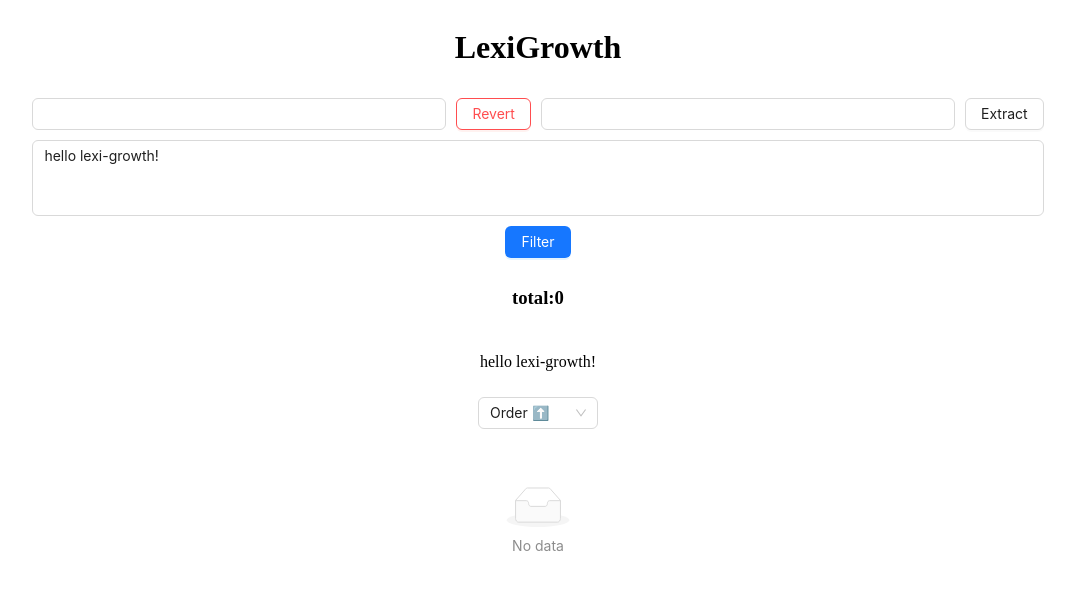
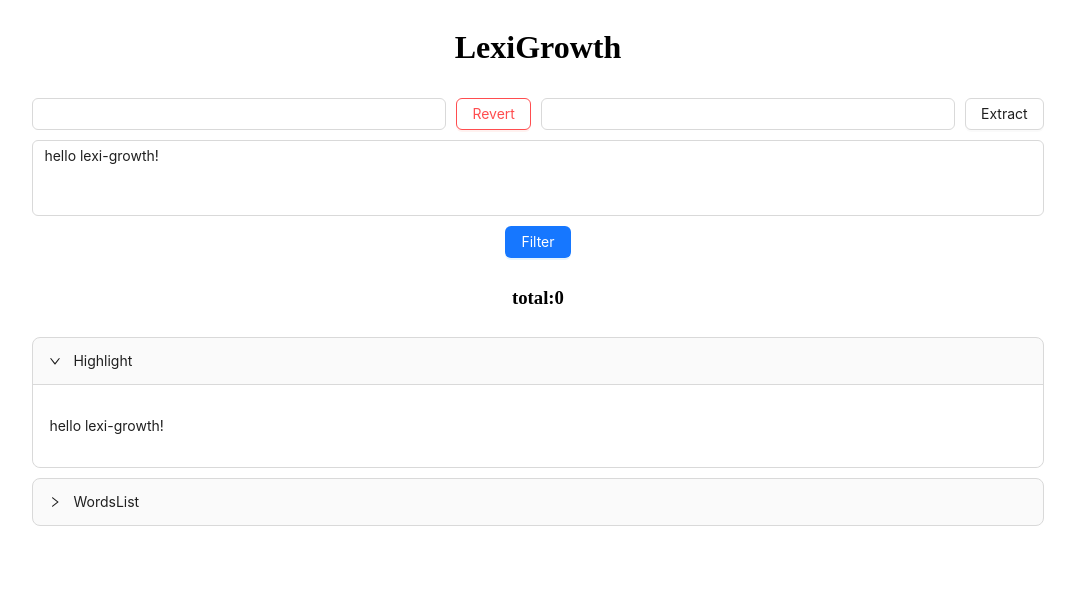
Before and after one commit to isixline/lexi-growth, a React (Create React App) app in the folder lexi-front/: page / in a window 1280 px wide. Shown: the top 590 px of the page, without its empty margins (102-1177 px from the left). Built offline with nearby package versions, Linux system fonts and the light colour scheme.

Commit message:
feat: add Collapse for show words

```diff
--- a/lexi-front/src/pages/WordsList.css
+++ b/lexi-front/src/pages/WordsList.css
@@ -1,5 +1,13 @@
 .words-list-container {
-    width: 80%;
+    width: 100%;
+    display: flex;
+    flex-direction: column;
+    justify-content: center;
+    align-items: center;
+}
+
+.words-list-container .words-list-area {
+    width: 100%;
     display: flex;
     flex-direction: column;
     justify-content: center;
--- a/lexi-front/src/pages/WordsList.js
+++ b/lexi-front/src/pages/WordsList.js
@@ -10,7 +10,7 @@ const WordsList = ({ words }) => {
     useEffect(() => {
         const indexedWords = words.map((word, index) => {
             return { ...word, index };
-          });
+        });
         sortWords(indexedWords, sortType);
         setShowedWords(indexedWords);
     }, [words, sortType]);
@@ -71,15 +71,16 @@ const WordsList = ({ words }) => {
     return (
         <div className='words-list-container'>
             <Select
+                className='sort-select'
                 value={sortType}
                 onChange={handleSortChange}
-                style={{ width: 120 }}
             >
-                 <Select.Option value="order">Order ⬆️</Select.Option>
+                <Select.Option value="order">Order ⬆️</Select.Option>
                 <Select.Option value="count">Count ⬇️</Select.Option>
             </Select>
 
             <List
+                className='words-list-area'
                 itemLayout="horizontal"
                 dataSource={showedWords}
                 renderItem={renderItem}
--- a/lexi-front/src/pages/Workbench.js
+++ b/lexi-front/src/pages/Workbench.js
@@ -1,6 +1,6 @@
 import React, { useState } from 'react';
 import './Workbench.css';
-import { Input, Button } from 'antd';
+import { Input, Button, Collapse } from 'antd';
 import lexiServerApi from '../services/lexiServer';
 import WordsList from './WordsList';
 import HighlightText from './HighlightText';
@@ -87,8 +87,20 @@ const Workbench = () => {
           : (
             <>
               <h3>total:{words.length}</h3>
-              <HighlightText text={inputValue} words={words} />
-              <WordsList words={words} />
+              <Collapse
+                style={{ width: '100%' }}
+                defaultActiveKey={['1']}
+                items={[
+                  { key: '1', label: 'Highlight', children: <HighlightText text={inputValue} words={words} /> },
+                ]}
+              />
+
+              <Collapse
+                style={{ width: '100%' }}
+                items={[
+                  { key: '1', label: 'WordsList', children: <WordsList words={words} /> },
+                ]}
+              />
             </>
           )
       }
```
